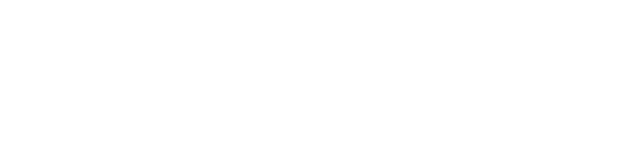
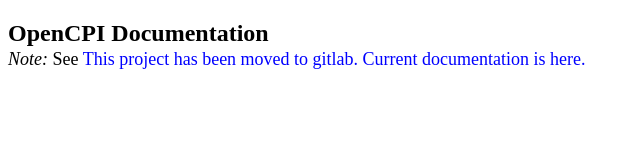
Before and after one commit to opencpi/opencpi.github.io, a plain HTML site: page index.html in a window 1280 px wide. Shown: the whole page, without its empty margins (0-640 px from the left). Drawn offline with Linux system fonts and the light colour scheme.

Commit message:
update index page again

```diff
--- a/index.html
+++ b/index.html
@@ -22,3 +22,6 @@
 </style>
 <title>OpenCPI Documentation</title>
 </head>
+<h2 style="margin-bottom: 0px;">OpenCPI Documentation</h2>
+<p style="font-size: large; margin-top: 2px;"><i>Note: </i>See <a href="https://gitlab.com/opencpi/opencpi">This project has been moved to gitlab.  Current documentation is here.</a></p>
+</html>
```
